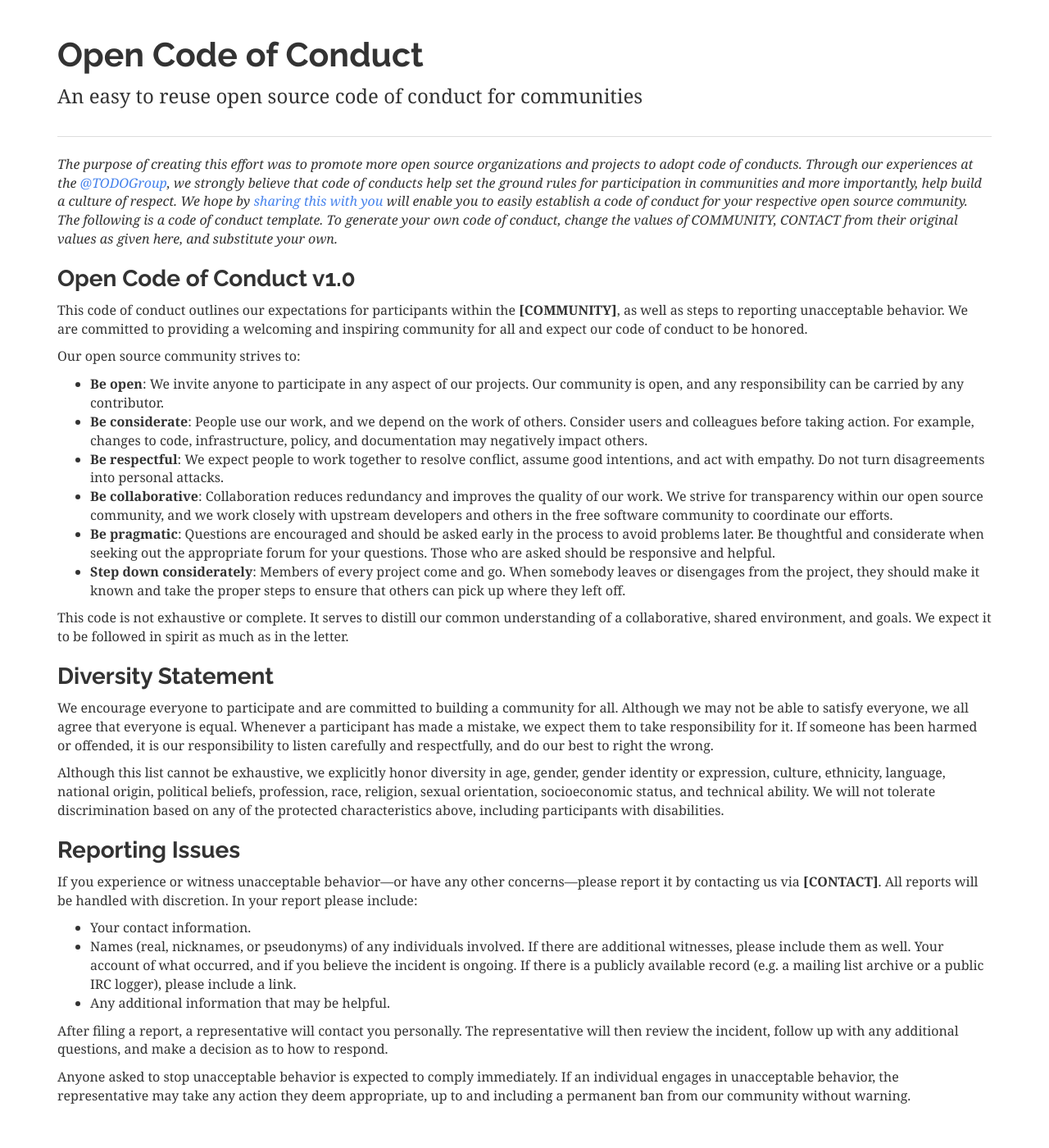
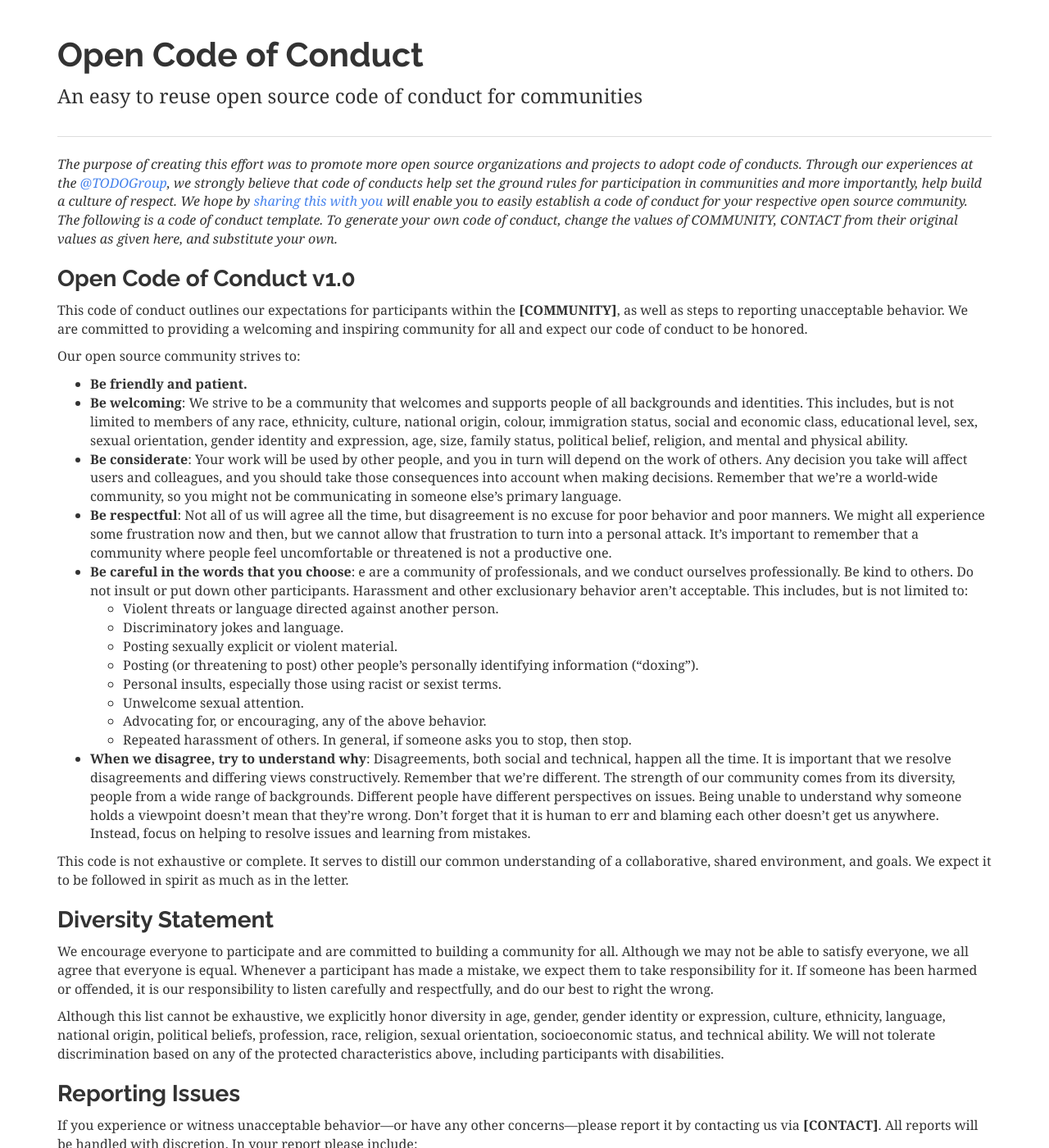
Before and after one commit to todogroup/opencodeofconduct, a Jekyll site: the page built from index.md, in a window 1280 px wide and 1400 px high. Shown: the whole window at 82% size. Built offline with Jekyll 4.4.1, drawn with Linux system fonts in a browser that asks for light colours.

Commit message:
Update to use new conduct guidelines from Django
The newer version is nicer: https://www.djangoproject.com/conduct/

```diff
--- a/index.md
+++ b/index.md
@@ -10,14 +10,20 @@
 
 Our open source community strives to:
 
-- **Be open**: We invite anyone to participate in any aspect of our projects. Our community is open, and any responsibility can be carried by any contributor.
-- **Be considerate**: People use our work, and we depend on the work of others. Consider users and colleagues before taking action. For example, changes to code, infrastructure, policy, and documentation may negatively impact others.
-- **Be respectful**: We expect people to work together to resolve conflict, assume good intentions, and act with empathy. Do not turn disagreements into personal attacks.
-- **Be collaborative**: Collaboration reduces redundancy and improves the quality of our work. We
-strive for transparency within our open source community, and we work closely with upstream developers and others in the free software community to coordinate our efforts.
-- **Be pragmatic**: Questions are encouraged and should be asked early in the process to avoid problems later. Be thoughtful and considerate when seeking out the appropriate forum for your questions. Those who are asked should be responsive and helpful.
-- **Step down considerately**: Members of every project come and go. When somebody leaves or disengages from the project, they
-should make it known and take the proper steps to ensure that others can pick up where they left off.
+* **Be friendly and patient.**
+* **Be welcoming**: We strive to be a community that welcomes and supports people of all backgrounds and identities. This includes, but is not limited to members of any race, ethnicity, culture, national origin, colour, immigration status, social and economic class, educational level, sex, sexual orientation, gender identity and expression, age, size, family status, political belief, religion, and mental and physical ability.
+* **Be considerate**: Your work will be used by other people, and you in turn will depend on the work of others. Any decision you take will affect users and colleagues, and you should take those consequences into account when making decisions. Remember that we're a world-wide community, so you might not be communicating in someone else's primary language.
+* **Be respectful**:  Not all of us will agree all the time, but disagreement is no excuse for poor behavior and poor manners. We might all experience some frustration now and then, but we cannot allow that frustration to turn into a personal attack. It’s important to remember that a community where people feel uncomfortable or threatened is not a productive one.
+* **Be careful in the words that you choose**: e are a community of professionals, and we conduct ourselves professionally. Be kind to others. Do not insult or put down other participants. Harassment and other exclusionary behavior aren't acceptable. This includes, but is not limited to:
+  * Violent threats or language directed against another person.
+  * Discriminatory jokes and language.
+  * Posting sexually explicit or violent material.
+  * Posting (or threatening to post) other people's personally identifying information ("doxing").
+  * Personal insults, especially those using racist or sexist terms.
+  * Unwelcome sexual attention.
+  * Advocating for, or encouraging, any of the above behavior.
+  * Repeated harassment of others. In general, if someone asks you to stop, then stop.
+* **When we disagree, try to understand why**: Disagreements, both social and technical, happen all the time. It is important that we resolve disagreements and differing views constructively. Remember that we’re different. The strength of our community comes from its diversity, people from a wide range of backgrounds. Different people have different perspectives on issues. Being unable to understand why someone holds a viewpoint doesn’t mean that they’re wrong. Don’t forget that it is human to err and blaming each other doesn’t get us anywhere. Instead, focus on helping to resolve issues and learning from mistakes.
 
 This code is not exhaustive or complete. It serves to distill our common understanding of a collaborative, shared environment, and goals. We expect it to be followed in spirit as much as in the letter.
 
```
